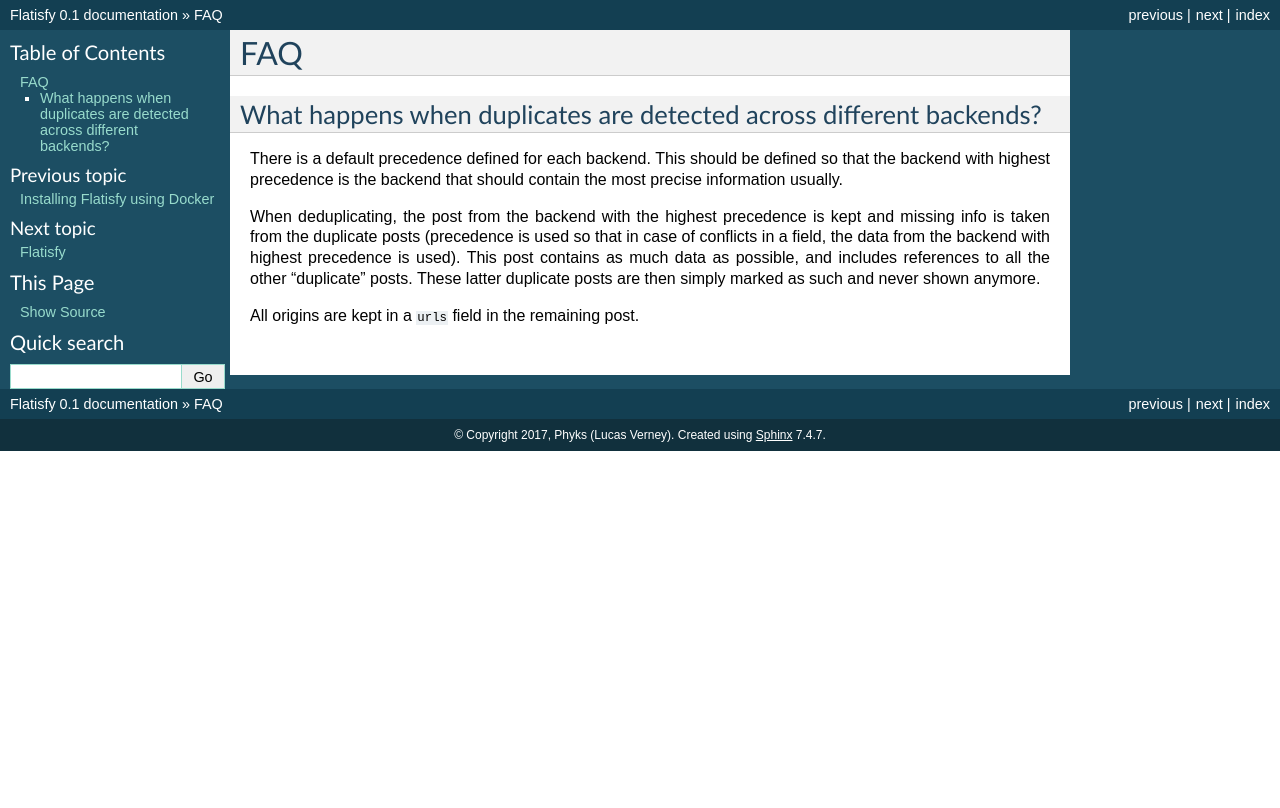
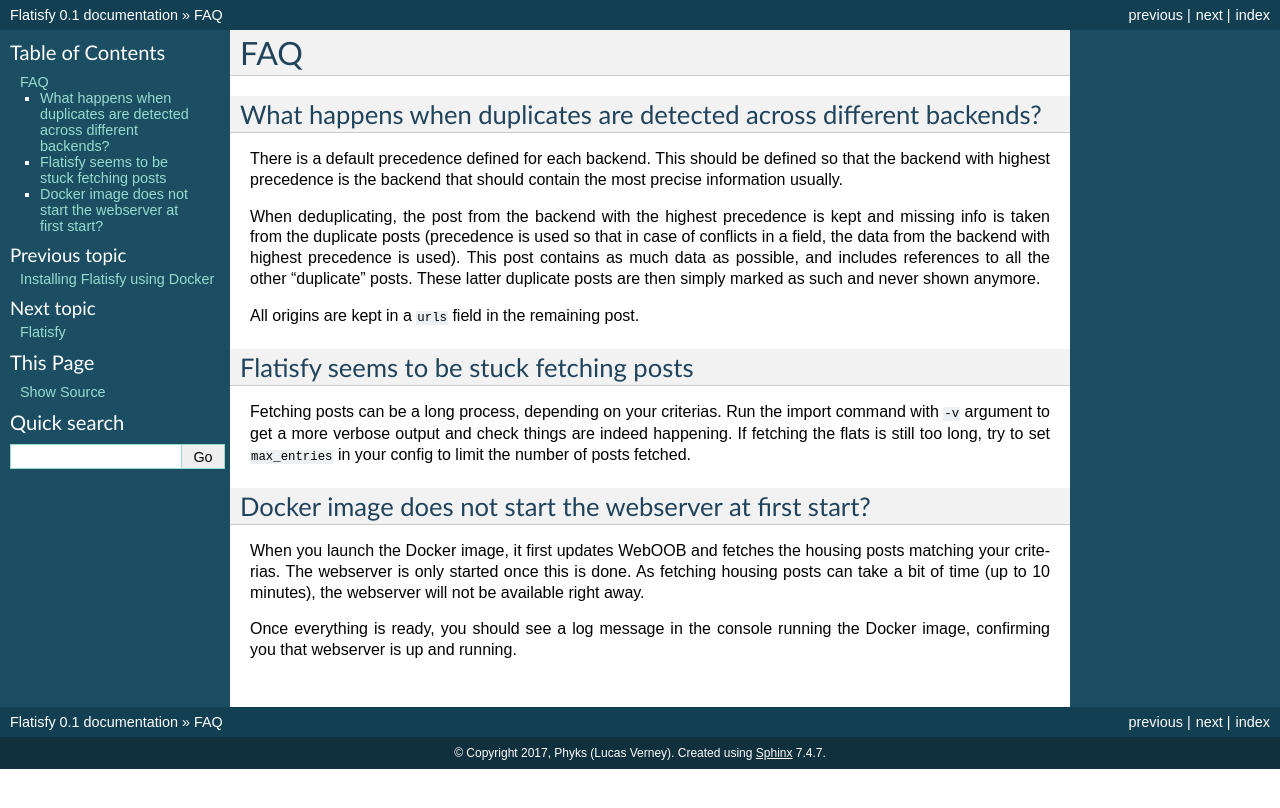
Before and after one commit to Phyks/Flatisfy, a Sphinx documentation site: the page built from doc/3.faq.md, in a window 1280 px wide. Shown: the top 808 px of the page. Built offline with Sphinx 7.4.7, drawn with Linux system fonts in a browser that asks for light colours.

Commit message:
Update FAQ

```diff
--- a/doc/3.faq.md
+++ b/doc/3.faq.md
@@ -15,3 +15,22 @@
 are then simply marked as such and never shown anymore.
 
 All origins are kept in a `urls` field in the remaining post.
+
+
+## Flatisfy seems to be stuck fetching posts
+
+Fetching posts can be a long process, depending on your criterias. Run the
+import command with `-v` argument to get a more verbose output and check
+things are indeed happening. If fetching the flats is still too long, try to
+set `max_entries` in your config to limit the number of posts fetched.
+
+
+## Docker image does not start the webserver at first start?
+
+When you launch the Docker image, it first updates WebOOB and fetches the
+housing posts matching your criterias. The webserver is only started once this
+is done. As fetching housing posts can take a bit of time (up to 10 minutes),
+the webserver will not be available right away.
+
+Once everything is ready, you should see a log message in the console running
+the Docker image, confirming you that webserver is up and running.
```
